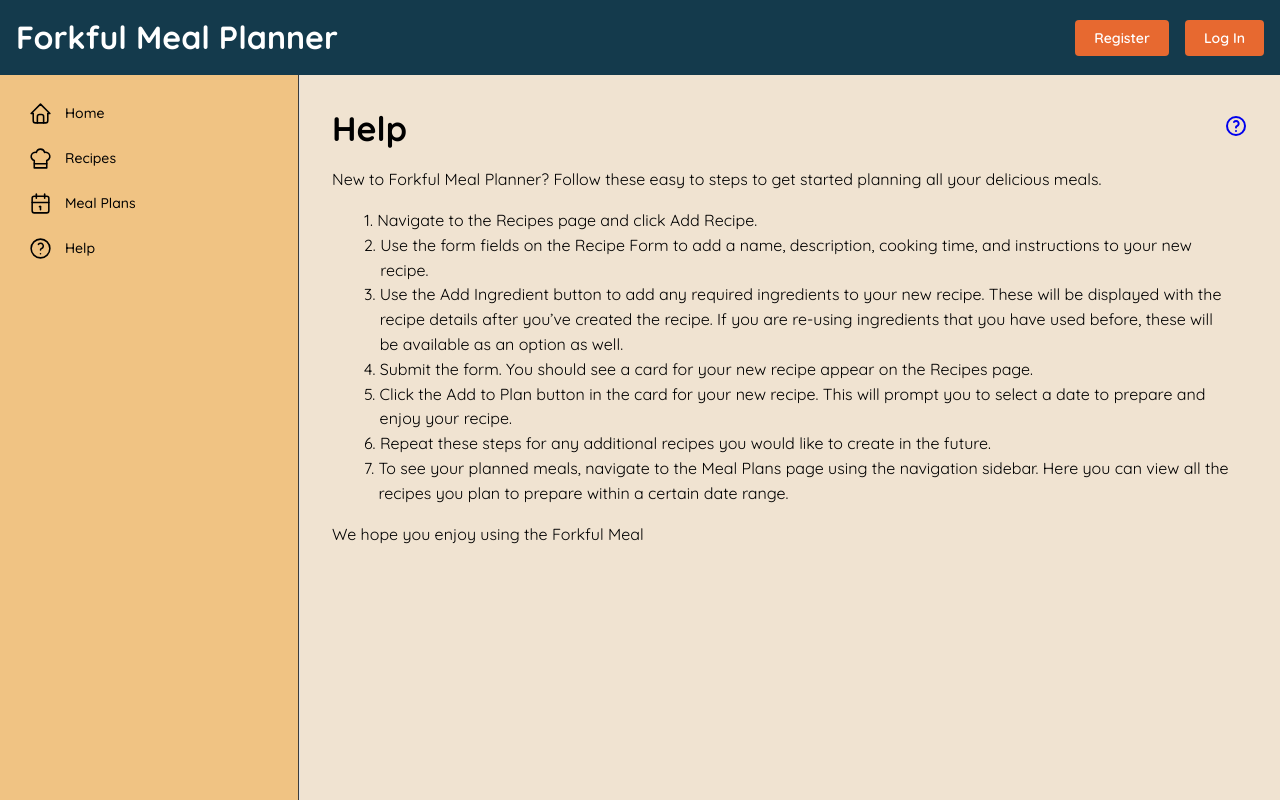
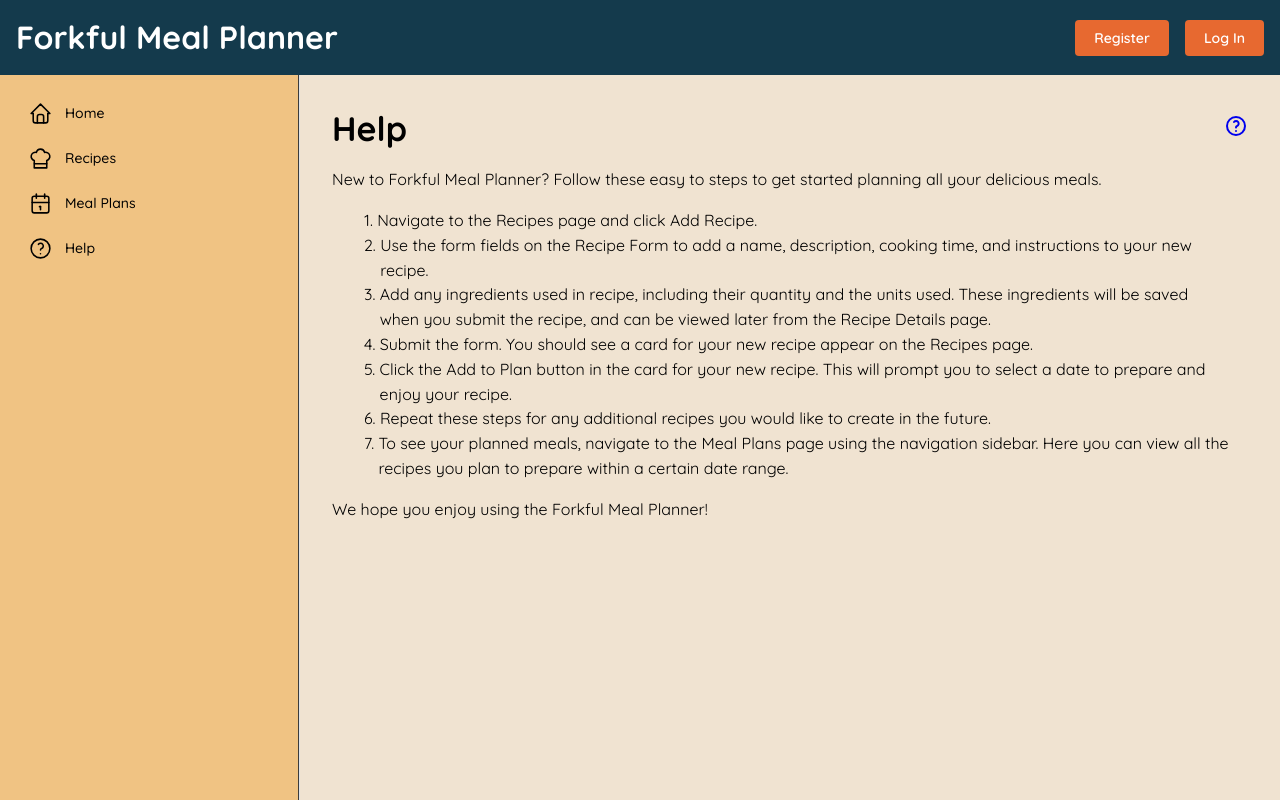
Before and after one commit to mjande/forkful-meal-planner, a React (Vite) app: page /help in a window 1280 px wide. Built offline with nearby package versions, Linux system fonts and the light colour scheme.

Commit message:
Minor bug and styling fixes

```diff
--- a/src/routes/__root.tsx
+++ b/src/routes/__root.tsx
@@ -28,7 +28,7 @@ function RootComponent() {
 
       <AppShell.Main bg="brand-light.1">
         <main>
-          <Container size="lg">
+          <Container size="xl">
             <Outlet />
           </Container>
         </main>
--- a/src/routes/help.tsx
+++ b/src/routes/help.tsx
@@ -21,10 +21,9 @@ function RouteComponent() {
           cooking time, and instructions to your new recipe.
         </ListItem>
         <ListItem>
-          Use the Add Ingredient button to add any required ingredients to your
-          new recipe. These will be displayed with the recipe details after
-          you’ve created the recipe. If you are re-using ingredients that you
-          have used before, these will be available as an option as well.
+          Add any ingredients used in recipe, including their quantity and the
+          units used. These ingredients will be saved when you submit the
+          recipe, and can be viewed later from the Recipe Details page.
         </ListItem>
         <ListItem>
           Submit the form. You should see a card for your new recipe appear on
@@ -44,7 +43,7 @@ function RouteComponent() {
           prepare within a certain date range.
         </ListItem>
       </List>
-      <Text my="md">We hope you enjoy using the Forkful Meal</Text>
+      <Text my="md">We hope you enjoy using the Forkful Meal Planner!</Text>
     </>
   );
 }
--- a/src/routes/index.tsx
+++ b/src/routes/index.tsx
@@ -29,10 +29,12 @@ function RouteComponent() {
           <Title order={2}>Features</Title>
           <List>
             <List.Item>
-              Create individual ingredients to track amounts for each recipe
+              Create recipes to add to your weekly meal plans
             </List.Item>
             <List.Item>
-              Create recipes to add to your weekly meal plans
+              Itemize the ingredients (including quantity and units) in each
+              recipe <br />
+              for easy reference in later cooking.
             </List.Item>
             <List.Item>
               Find created recipes using the handy search bar or search filters
--- a/src/routes/meal-plans.tsx
+++ b/src/routes/meal-plans.tsx
@@ -149,7 +149,7 @@ function RouteComponent() {
 
         <Button onClick={openMealForm}>Add Meal to Plan</Button>
       </Flex>
-      <Flex gap="sm" mt="sm">
+      <Flex gap="sm" mt="sm" wrap="wrap">
         {mealCards}
       </Flex>
     </>
--- a/src/routes/recipes/$recipeId/index.tsx
+++ b/src/routes/recipes/$recipeId/index.tsx
@@ -13,8 +13,6 @@ import {
   Text,
   Table,
   Flex,
-  ListItem,
-  List,
   Chip,
 } from '@mantine/core';
 import { Header } from '../../../components/shared/header/header';
@@ -78,9 +76,11 @@ function RouteComponent() {
     params: { recipeId: recipe.id.toString() },
   });
 
+  /*
   const instructionList = recipe.instructions
     ?.split('\\n')
     .map((step, index) => <ListItem key={index}>{step}</ListItem>);
+  */
 
   const deleteMut = useMutation({
     mutationFn: deleteRecipe,
@@ -126,14 +126,26 @@ function RouteComponent() {
             </Chip>
           </Group>
 
-          <Title order={2}>Cooking Time</Title>
-          <Text>{recipe.cookingTime}</Text>
+          {recipe.cookingTime && (
+            <>
+              <Title order={2}>Cooking Time</Title>
+              <Text>{recipe.cookingTime}</Text>
+            </>
+          )}
 
-          <Title order={2}>Description</Title>
-          <Text>{recipe.description}</Text>
+          {recipe.description && (
+            <>
+              <Title order={2}>Description</Title>
+              <Text>{recipe.description}</Text>
+            </>
+          )}
 
-          <Title order={2}>Instructions</Title>
-          <List type="ordered">{instructionList}</List>
+          {recipe.instructions && (
+            <>
+              <Title order={2}>Instructions</Title>
+              <Text>{recipe.instructions}</Text>
+            </>
+          )}
         </Paper>
 
         <Paper shadow="sm" p="md" h="100%" style={{ flex: '1 1 0' }} withBorder>
--- a/src/routes/recipes/index.tsx
+++ b/src/routes/recipes/index.tsx
@@ -107,6 +107,7 @@ function RouteComponent() {
           onChange={(value: string) => setQuery(value)}
           style={{ marginRight: 'auto' }}
         ></Autocomplete>
+        <Text>Click to select tag(s)</Text>
         <Chip
           variant="light"
           onChange={(checked) => toggleTag('low-carb', checked)}
@@ -120,7 +121,9 @@ function RouteComponent() {
           Vegetarian
         </Chip>
       </Flex>
-      <Flex gap="sm">{recipeElements}</Flex>
+      <Flex gap="sm" wrap="wrap">
+        {recipeElements}
+      </Flex>
     </>
   );
 }
```
